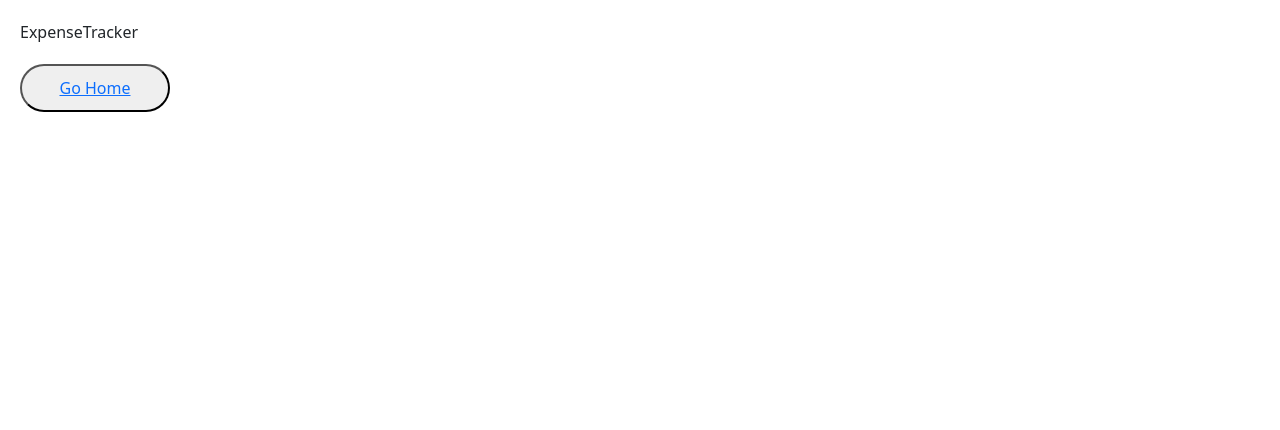
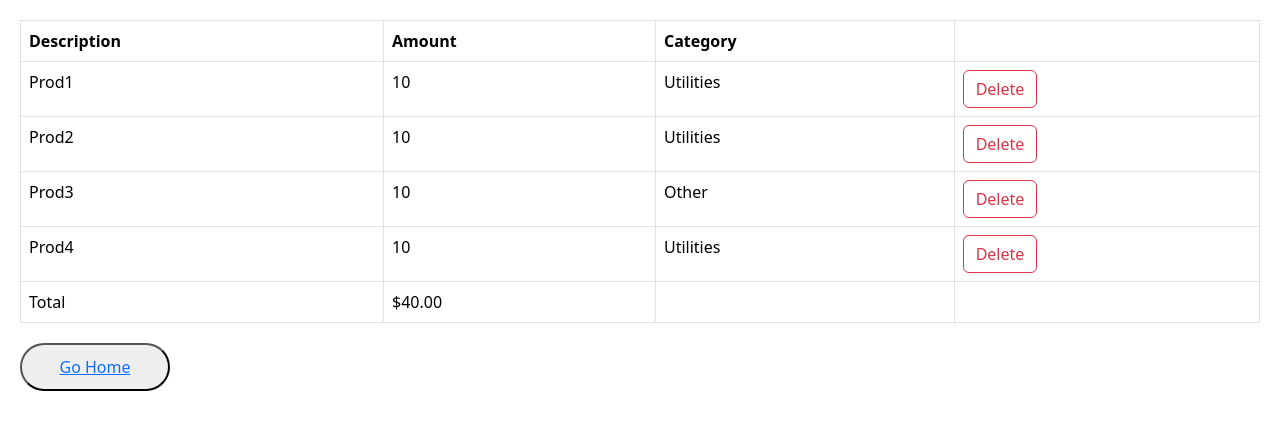
Before and after one commit to StanKarpenko1/react-exercises-cypress, a React (Vite) app: page /expense-tracker in a window 1280 px wide. Shown: the top 430 px of the page. Built offline with nearby package versions, Linux system fonts and the light colour scheme.

Commit message:
expense-tracker added

```diff
--- a/src/components/ExpenseTracker/ExpenseTracker.tsx
+++ /dev/null
@@ -1,8 +0,0 @@
-
-const ExpenseTracker = () => {
-  return (
-    <div>ExpenseTracker</div>
-  )
-}
-
-export default ExpenseTracker
--- /dev/null
+++ b/src/components/expence-tracker/ExpenseList.tsx
@@ -0,0 +1,57 @@
+interface Expense {
+  id: number;
+  description: string;
+  amount: number;
+  category: string;
+}
+
+interface Props {
+  expenses: Expense[];
+  onDelete: (id: number) => void;
+}
+
+const ExpenseList = ({ expenses, onDelete }: Props) => {
+
+    if (expenses.length === 0) return <p>No items expenses to track</p>
+
+  return (
+    <table className="table table-bordered">
+      <thead>
+        <tr>
+          <th>Description</th>
+          <th>Amount</th>
+          <th>Category</th>
+          <th></th>
+        </tr>
+      </thead>
+      <tbody>
+        {expenses.map((expense) => (
+          <tr key={expense.id}>
+            <td>{expense.description}</td>
+            <td>{expense.amount}</td>
+            <td>{expense.category}</td>
+            <td>
+              <button
+                className="btn btn-outline-danger"
+                onClick={() => onDelete(expense.id)}
+              >
+                Delete
+
+              </button>
+            </td>
+          </tr>
+        ))}
+      </tbody>
+      <tfoot>
+        <tr>
+            <td>Total</td>
+            <td>${expenses.reduce((acc, expense) => expense.amount + acc, 0).toFixed(2)}</td>
+            <td></td>
+            <td></td>
+        </tr>
+      </tfoot>
+    </table>
+  );
+};
+
+export default ExpenseList;
--- a/src/pages/ExpenseTrackerPage.tsx
+++ b/src/pages/ExpenseTrackerPage.tsx
@@ -1,13 +1,28 @@
-import ExpenseTracker from "../components/ExpenseTracker/ExpenseTracker"
-import GoHomeButton from "../components/GoHome/GoHome"
+import { useState } from "react";
+import ExpenceList from "../components/expence-tracker/ExpenseList";
+import GoHomeButton from "../components/GoHome/GoHome";
 
 const ExpenseTrackerPage = () => {
+
+  const [expenses, setExpenses] = useState([
+    { id: 1, description: "Prod1", amount: 10, category: "Utilities" },
+    { id: 2, description: "Prod2", amount: 10, category: "Utilities" },
+    { id: 3, description: "Prod3", amount: 10, category: "Other" },
+    { id: 4, description: "Prod4", amount: 10, category: "Utilities" },
+  ])
+
+  const handleDelete = (id: number) => setExpenses(expenses.filter(e => e.id !== id))
+
+
   return (
     <div>
-        <ExpenseTracker />
-        <GoHomeButton />
+      <ExpenceList
+        expenses={expenses}
+        onDelete={ handleDelete } />
+
+      <GoHomeButton />
     </div>
-  )
-}
+  );
+};
 
-export default ExpenseTrackerPage
+export default ExpenseTrackerPage;
```
